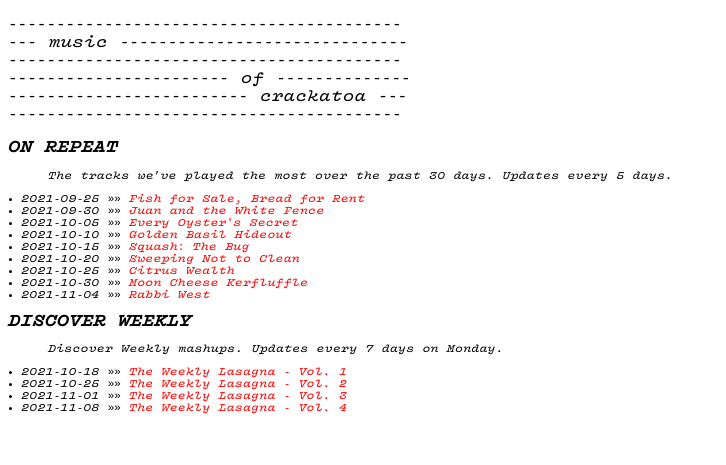
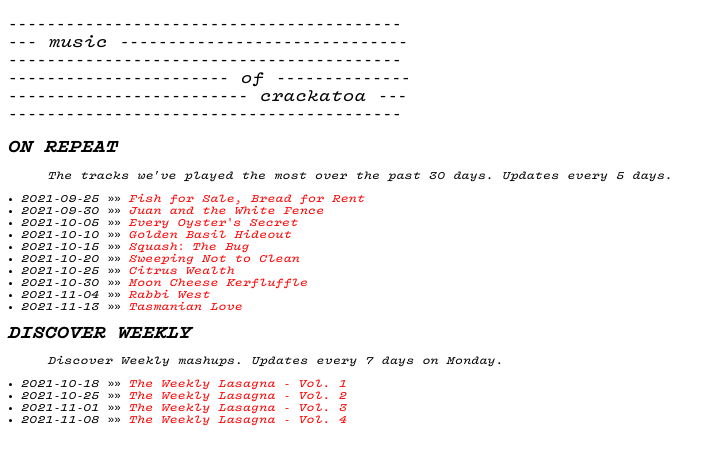
Before and after one commit to noahgorstein/music-of-crackatoa, a Jekyll site: the page built from index.md, in a window 1280 px wide. Shown: the top 465 px of the page, without its empty margins (0-726 px from the left). Built offline with Jekyll 4.4.1, drawn with Linux system fonts in a browser that asks for light colours.

Commit message:
Tasmanian Love

```diff
--- a/_data/on_repeat.yml
+++ b/_data/on_repeat.yml
@@ -33,3 +33,7 @@
 - playlist_name: Rabbi West
   creation_date: 2021-11-04
   playlist_uri: https://open.spotify.com/playlist/5PuWtHRHOh4VcYXQLTzXAI?si=57fa89bf3dbd4461
+
+- playlist_name: Tasmanian Love
+  creation_date: 2021-11-13
+  playlist_uri: https://open.spotify.com/playlist/4rLmnuHCuidG00iHp3b2pZ?si=2d07eba7fe40463b
```
